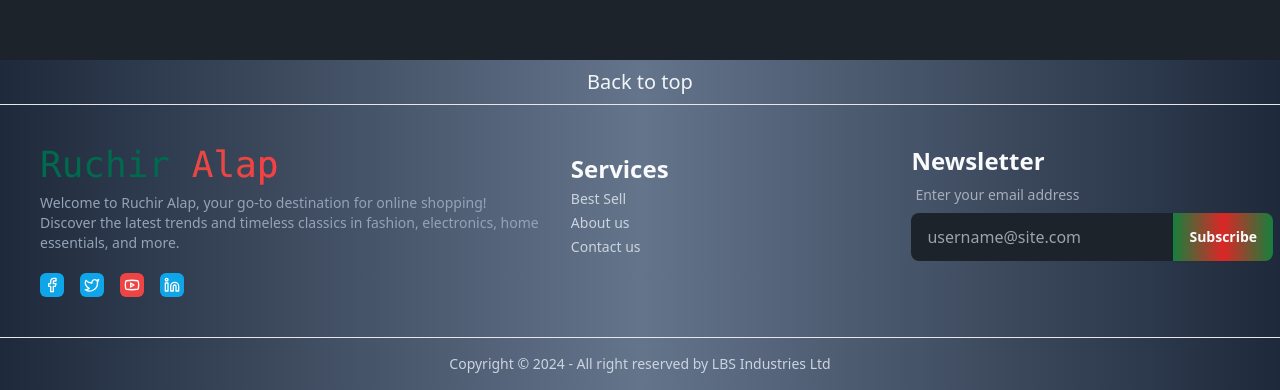
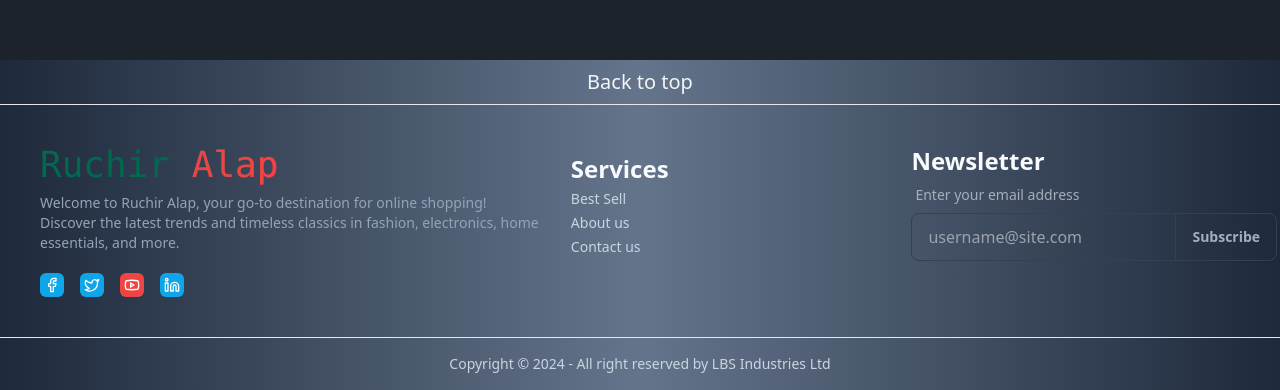
Before and after one commit to ruchiralap/ruchiralap_webPortal, a React (Vite) app: page / in a window 1280 px wide. Shown: the part 740-1130 px from the top of the page. Built offline with nearby package versions, Linux system fonts and the light colour scheme.

Commit message:
updated and compleate a footer section

```diff
--- a/src/Shared/Footer/Footer.jsx
+++ b/src/Shared/Footer/Footer.jsx
@@ -64,9 +64,9 @@ const Footer = () => {
                   <input
                     type="text"
                     placeholder="username@site.com"
-                    className=" border-none input focus:outline-none join-item"
+                    className=" border border-slate-700 input focus:outline-none join-item bg-transparent"
                   />
-                  <button className="btn bg-gradient-to-r from-green-700 via-red-600 to-green-700 join-item border-none text-slate-50">
+                  <button className="btn border hover:bg-gradient-to-r bg-transparent from-orange-500 via-yellow-200 to-orange-100 join-item border-slate-700 hover:text-slate-800">
                     Subscribe
                   </button>
                 </div>
```
